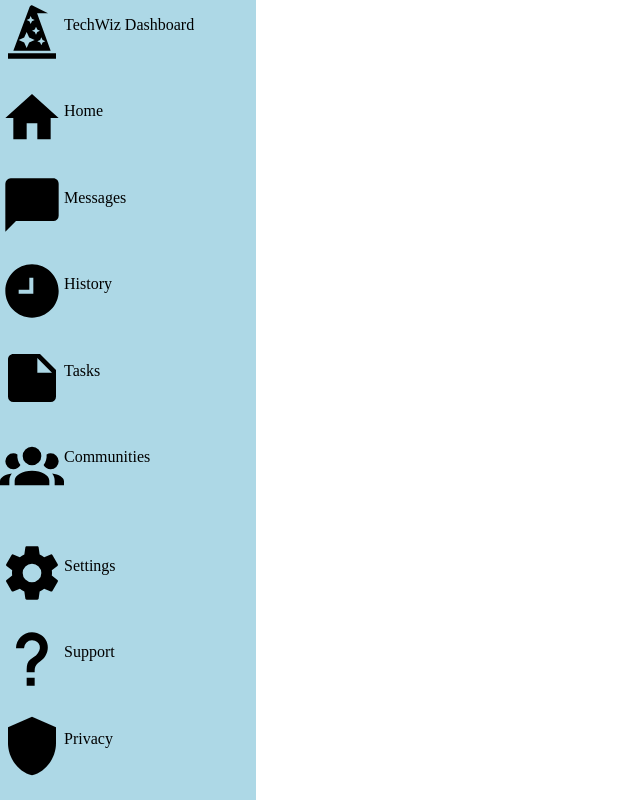
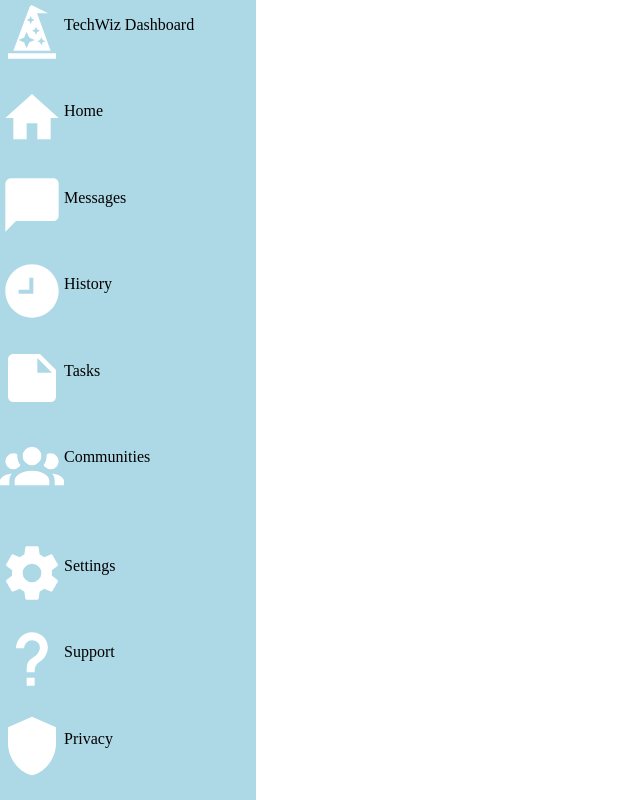
Before and after one commit to faun3/admindashboard_top, a plain HTML site: page index.html in a window 1280 px wide. Shown: the whole page, without its empty margins (0-640 px from the left). Drawn offline with Linux system fonts and the light colour scheme.

Commit message:
make svg's white

```diff
--- a/style.css
+++ b/style.css
@@ -20,3 +20,8 @@ body {
   display: inline-grid;
   grid-template-columns: 1fr 3fr;
 }
+
+.sidebar > div > svg{
+  color: white;
+  fill: white;
+}
```
